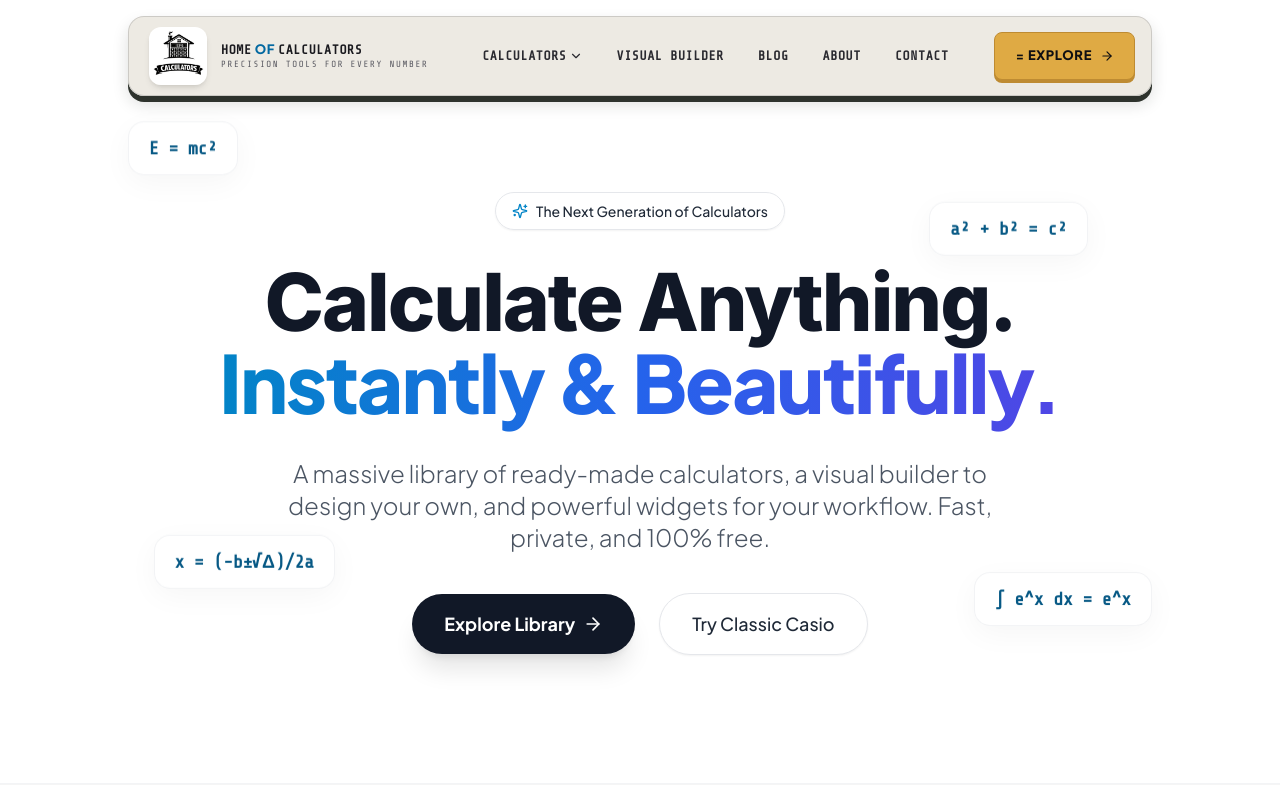
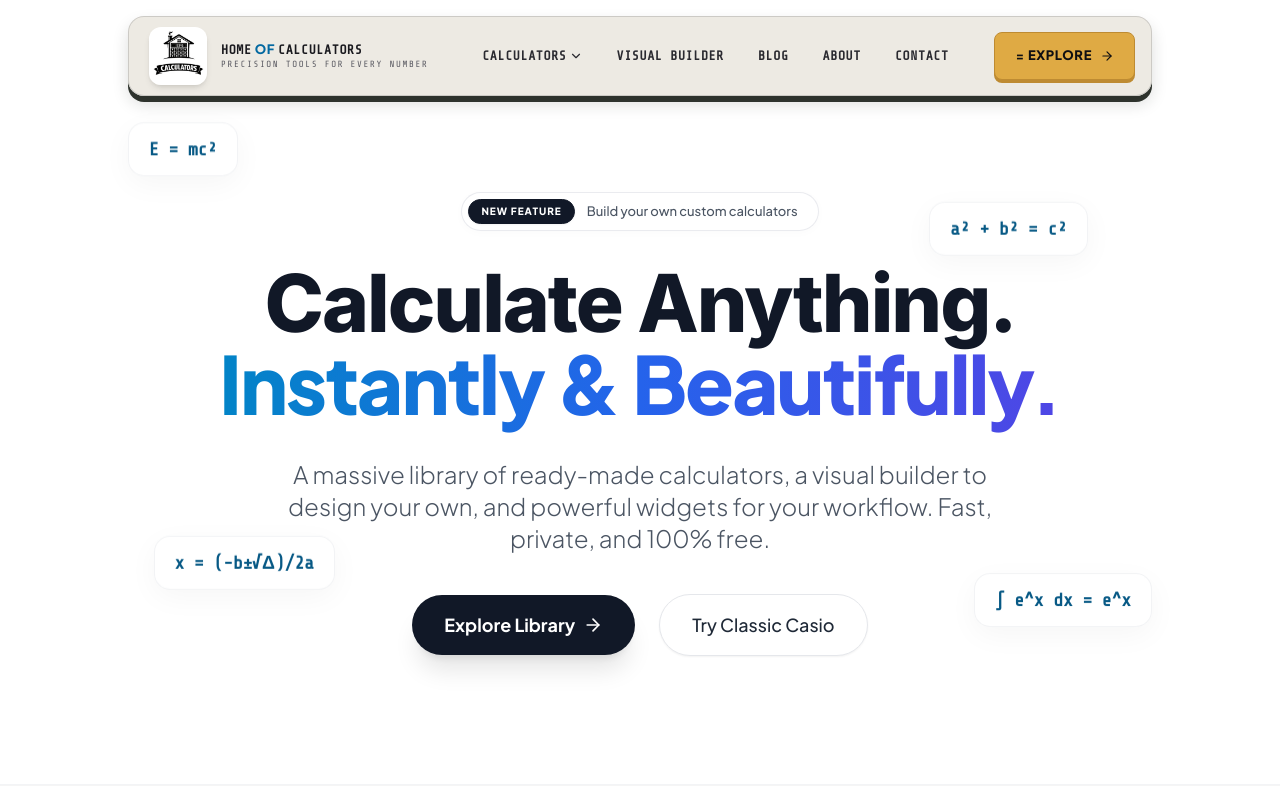
Before and after one commit to Motasaith/Calc_Craft, a Next.js app: page / in a window 1280 px wide. Shown: the top 800 px of the page. Built offline with nearby package versions, Linux system fonts and the light colour scheme.

Commit message:
feat: create Hero component with GSAP animations and background styling

```diff
--- a/components/Hero.tsx
+++ b/components/Hero.tsx
@@ -2,7 +2,7 @@
 
 import { useRef, useEffect } from 'react'
 import Link from 'next/link'
-import { ArrowRight, Sparkles } from 'lucide-react'
+import { ArrowRight } from 'lucide-react'
 import gsap from 'gsap'
 import Features from './Features'
 import CalculatorStack from './CalculatorStack'
@@ -135,11 +135,13 @@ export default function Hero() {
         />
 
         <div className="relative z-10 max-w-5xl mx-auto px-4 sm:px-6 lg:px-8 w-full text-center">
-          {/* Badge */}
+          {/* Builder Feature Highlight Badge */}
           <div ref={badgeRef} className="flex justify-center mb-8">
-            <span className="inline-flex items-center gap-2 px-4 py-2 rounded-full bg-white/60 border border-gray-200 text-gray-800 text-xs sm:text-sm font-medium backdrop-blur-md shadow-sm">
-              <Sparkles className="w-4 h-4 text-primary-600" aria-hidden="true" />
-              The Next Generation of Calculators
+            <span className="inline-flex items-center gap-3 px-1.5 py-1.5 pr-5 rounded-full bg-white/60 backdrop-blur-md border border-gray-200/80 text-gray-700 text-[13px] font-medium shadow-[0_2px_10px_rgba(0,0,0,0.02)]">
+              <span className="px-3 py-1 rounded-full bg-gray-900 border border-gray-900 text-[10px] font-extrabold uppercase tracking-widest shadow-sm text-white">
+                New Feature
+              </span>
+              <span className="text-gray-600">Build your own custom calculators</span>
             </span>
           </div>
 
```
